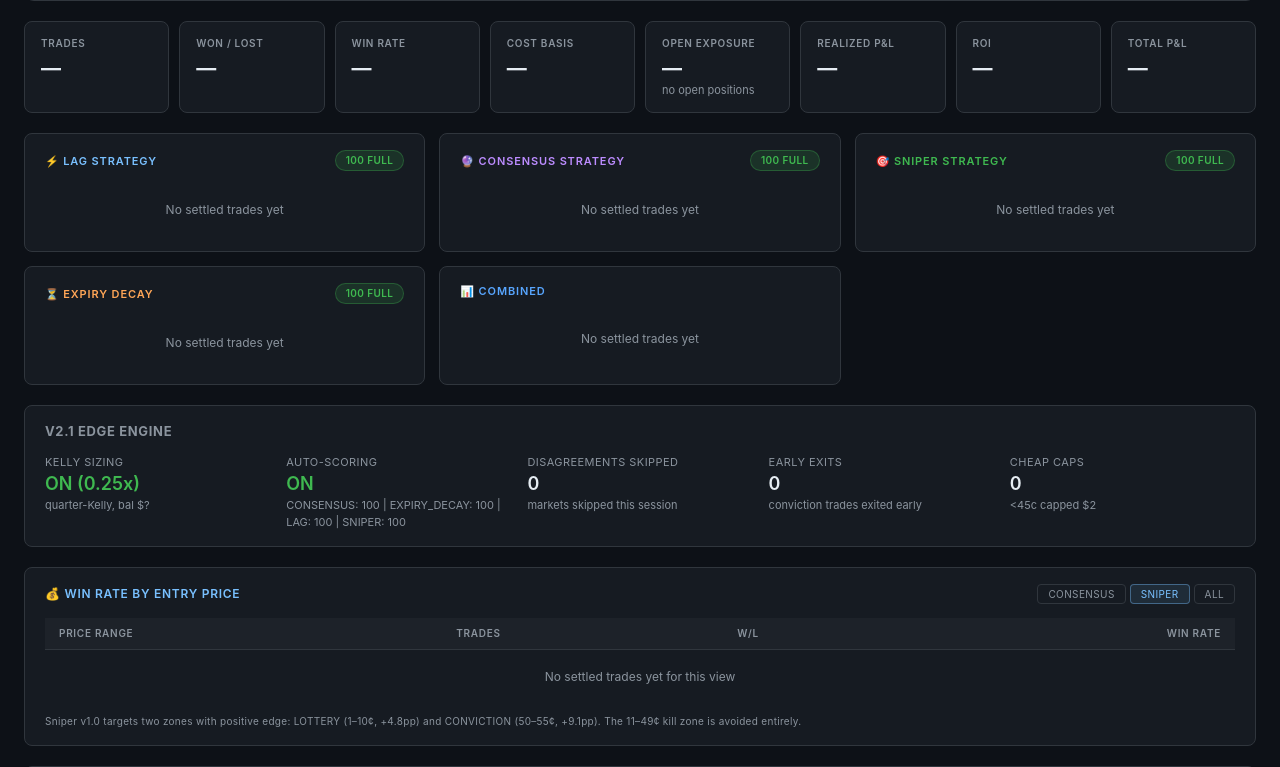
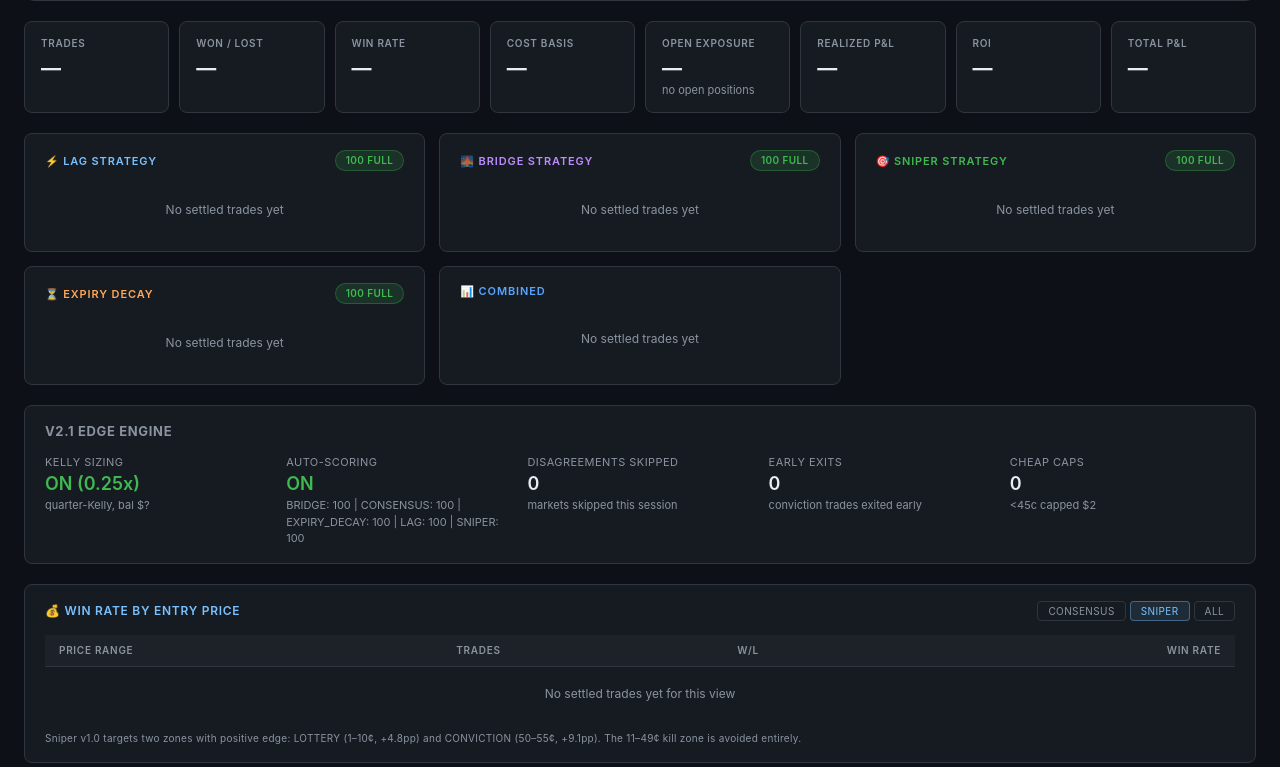
Before and after one commit to ryanathompson/kalshi-btc-bot, a Flask app: page / in a window 1280 px wide. Shown: the part 558-1325 px from the top of the page. Run offline with Flask 3, Linux system fonts and the light colour scheme; data that the repository does not hold is empty; some libraries are stand-ins or nearby versions.

Commit message:
dashboard: replace CONSENSUS card with BRIDGE in second slot
CONSENSUS has no live fires in current windows — its card has been
showing 'No settled trades yet' indefinitely. BRIDGE just gained a
live-fill path via BRIDGE_LIVE_STAKE > 0, so it needs visibility.

Backend:
- Add bri_stats to /api/status payload (mirror of snp_stats / exp_stats,
  filter strategy='BRIDGE'). con_stats retained for any other consumer.
- Add BRIDGE to the strategy_scores loop so the score badge populates
  once a live-tiny BRIDGE fire resolves.

Frontend:
- Replace card-con div with card-bri (id, classes, ids on empty/stats
  divs, badge id). New title '🌉 Bridge Strategy' with tooltip explaining
  the 3-5 min window thesis and live-tiny mode.
- Add .card-bri .card-title CSS rule (purple, matching the slot).
- renderStats('bri-stats', 'bri-empty', d.bri_stats) replaces the
  CONSENSUS rendering call.
- Score-badge loop swaps CONSENSUS for BRIDGE.

Untouched: pill mapping in recent-trades/history tables (BRIDGE falls
through to 'con' default, which is purple — same as the new card slot).
.card-con CSS rule left as-is (inert without matching div but harmless,
and the .pill-con class is still used for historical CONSENSUS rows in
the trade tables).

```diff
--- a/app.py
+++ b/app.py
@@ -370,7 +370,11 @@ def api_status():
         # works on rolling settled-trade history, so the score will be empty
         # until the first live fire resolves (matches LAG/CONSENSUS/SNIPER
         # behavior at zero-history).
-        for name in ["LAG", "CONSENSUS", "SNIPER", "EXPIRY_DECAY"]:
+        # BRIDGE included since it can now produce live fills via
+        # BRIDGE_LIVE_STAKE > 0 (live-tiny mode); auto-score works on
+        # settled live trades, so the score remains empty until the first
+        # live BRIDGE fire resolves.
+        for name in ["LAG", "CONSENSUS", "SNIPER", "EXPIRY_DECAY", "BRIDGE"]:
             score_val, mult = scorer.score(name)
             status = "BLOCKED" if mult <= 0 else "THROTTLED" if mult < 1.0 else "FULL"
             strategy_scores[name] = {"score": round(score_val, 1), "mult": mult, "status": status}
@@ -411,6 +415,10 @@ def api_status():
         "con_stats":    _strat_stats(scoped, "CONSENSUS"),
         "snp_stats":    _strat_stats(scoped, "SNIPER"),
         "exp_stats":    _strat_stats(scoped, "EXPIRY_DECAY"),
+        # bri_stats: BRIDGE replaces CONSENSUS in the dashboard card row.
+        # con_stats is retained in the response for any other consumers,
+        # but the dashboard renders bri_stats in the second card slot.
+        "bri_stats":    _strat_stats(scoped, "BRIDGE"),
         "all_stats":    _strat_stats(scoped),
         # pnl_points is intentionally NOT scoped — the sparkline uses the
         # full chronological series and computes the "window start" offset
--- a/templates/dashboard.html
+++ b/templates/dashboard.html
@@ -126,6 +126,7 @@
     }
     .card-lag    .card-title { color: var(--cyan); }
     .card-con    .card-title { color: var(--purple); }
+    .card-bri    .card-title { color: var(--purple); }
     .card-snp    .card-title { color: var(--green); }
     .card-exp    .card-title { color: var(--orange); }
     .card-all    .card-title { color: var(--blue); }
@@ -871,13 +872,13 @@
       <div class="empty-card" id="lag-empty">No settled trades yet</div>
       <div class="stat-grid" id="lag-stats" style="display:none"></div>
     </div>
-    <div class="card card-con" id="card-con">
+    <div class="card card-bri" id="card-bri">
       <div class="card-title" style="display:flex; align-items:center; justify-content:space-between;">
-        <span title="Combines BTC momentum direction with the previous market's settlement outcome to bet on continuation patterns. Uses dynamic price caps and strong-momentum multipliers.">🔮 Consensus Strategy</span>
-        <span class="badge" id="score-badge-CONSENSUS" style="margin:0; font-size:10px;" title="Auto-score (0-100). FULL = 100% stake, THROTTLED = 50%, BLOCKED = paused. Based on rolling 20-trade window of ROI, win rate, and trend."></span>
+        <span title="Fills the 3-5 min window between SNIPER and EXPIRY_DECAY. Requires both meaningful 5m momentum AND vol-confirmed distance from strike (≥1.5σ). Beta — paper-trades only unless BRIDGE_LIVE_STAKE > 0 (live-tiny mode, hard cap $2/fill).">🌉 Bridge Strategy</span>
+        <span class="badge" id="score-badge-BRIDGE" style="margin:0; font-size:10px;" title="Auto-score (0-100). FULL = 100% stake, THROTTLED = 50%, BLOCKED = paused. Empty until first live (non-paper) BRIDGE fire resolves."></span>
       </div>
-      <div class="empty-card" id="con-empty">No settled trades yet</div>
-      <div class="stat-grid" id="con-stats" style="display:none"></div>
+      <div class="empty-card" id="bri-empty">No settled trades yet</div>
+      <div class="stat-grid" id="bri-stats" style="display:none"></div>
     </div>
     <div class="card card-snp" id="card-snp">
       <div class="card-title" style="display:flex; align-items:center; justify-content:space-between;">
@@ -1915,13 +1916,15 @@
 
       // Stats cards
       renderStats('lag-stats', 'lag-empty', d.lag_stats);
-      renderStats('con-stats', 'con-empty', d.con_stats);
+      renderStats('bri-stats', 'bri-empty', d.bri_stats);
       renderStats('snp-stats', 'snp-empty', d.snp_stats);
       renderStats('exp-stats', 'exp-empty', d.exp_stats);
       renderStats('all-stats', 'all-empty', d.all_stats);
 
       // [v2.0] Update strategy score badges
-      for (const name of ['LAG', 'CONSENSUS', 'SNIPER', 'EXPIRY_DECAY']) {
+      // BRIDGE replaces CONSENSUS in the visible card row; CONSENSUS still
+      // ships in strategy_scores from the API but no card binds to it.
+      for (const name of ['LAG', 'BRIDGE', 'SNIPER', 'EXPIRY_DECAY']) {
         const badge = document.getElementById(`score-badge-${name}`);
         if (!badge) continue;
         const s = (d.strategy_scores || {})[name];
```
